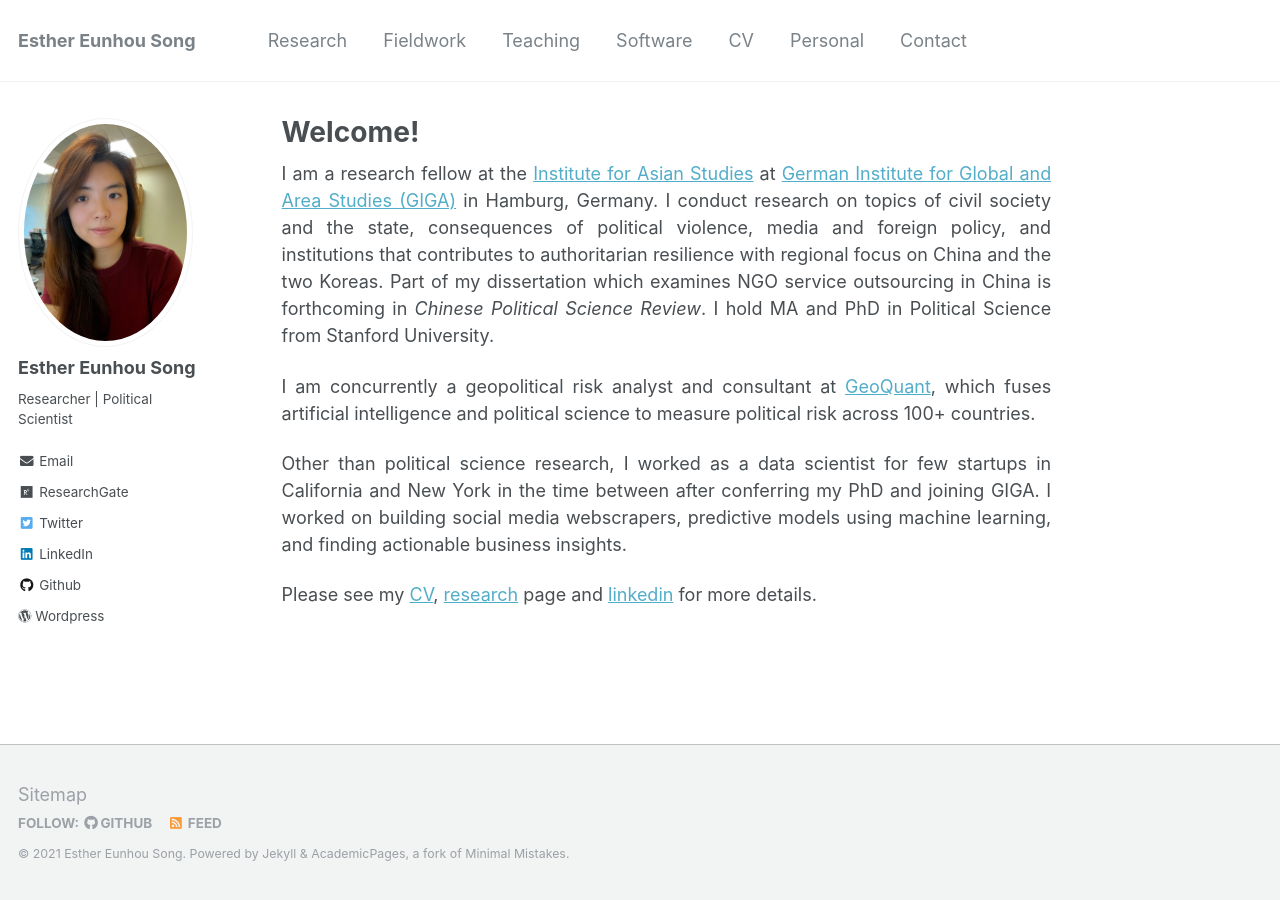
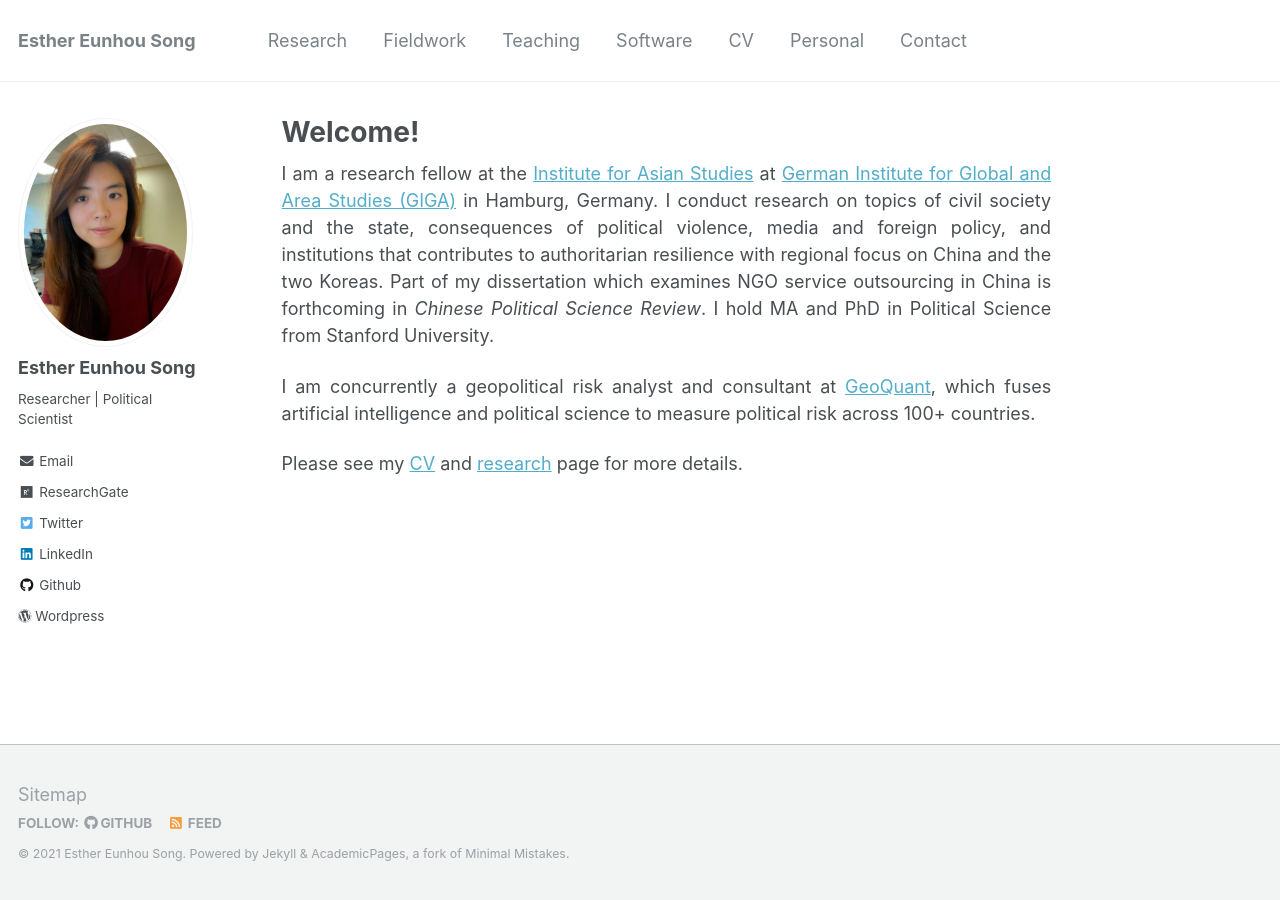
Before and after one commit to ehsong/ehsong.github.io, a Jekyll site: the page built from _pages/about.md, in a window 1280 px wide. Built offline with Jekyll 4.4.1, drawn with Linux system fonts in a browser that asks for light colours.

Commit message:
Update about.md

```diff
--- a/_pages/about.md
+++ b/_pages/about.md
@@ -11,6 +11,4 @@ I am a research fellow at the [Institute for Asian Studies](https://www.giga-ham
 
 I am concurrently a geopolitical risk analyst and consultant at [GeoQuant](https://geoquant.com/), which fuses artificial intelligence and political science to measure political risk across 100+ countries.
 
-Other than political science research, I worked as a data scientist for few startups in California and New York in the time between after conferring my PhD and joining GIGA. I worked on building social media webscrapers, predictive models using machine learning, and finding actionable business insights.
-
-Please see my [CV](https://ehsong.github.io/files/SONG_CV2.pdf), [research](https://ehsong.github.io/research/) page and [linkedin](https://www.linkedin.com/in/eunhou-esther-song/) for more details.
+Please see my [CV](https://ehsong.github.io/files/SONG_CV2.pdf) and [research](https://ehsong.github.io/research/) page for more details.
```
